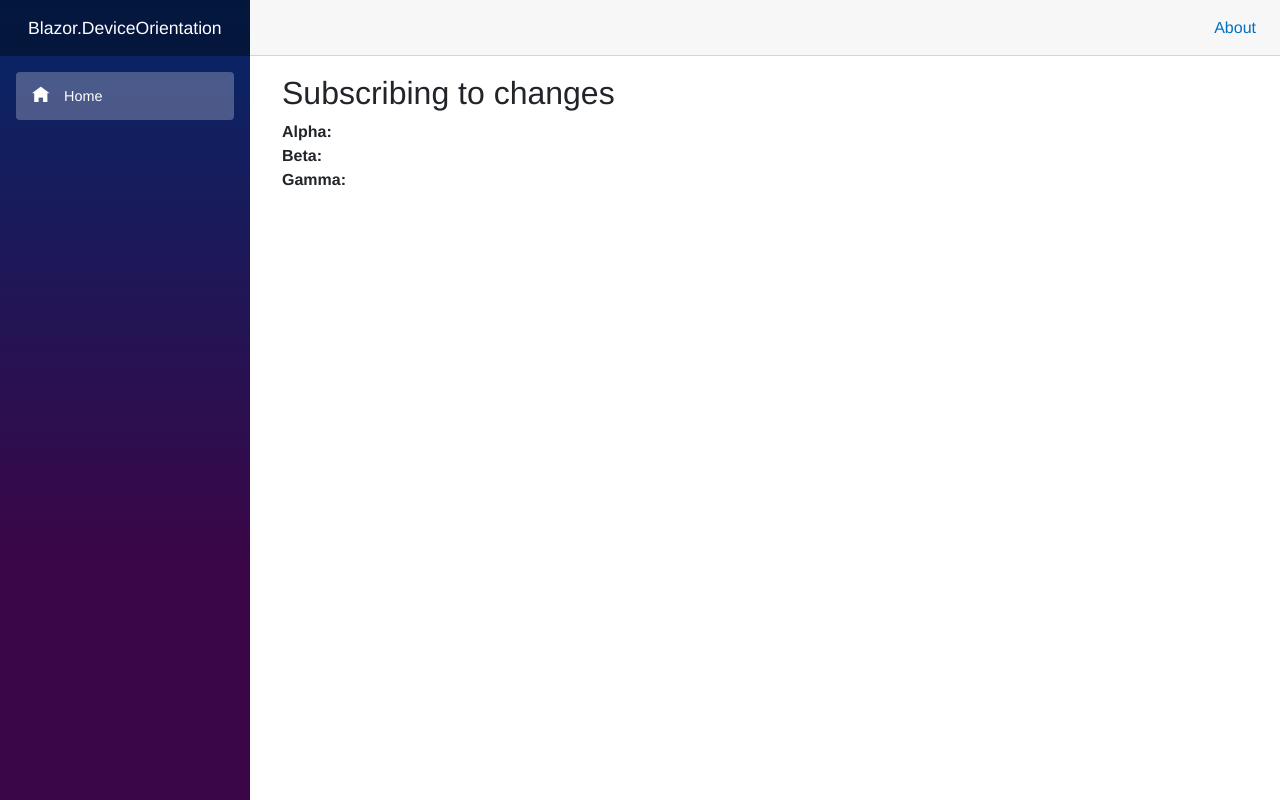
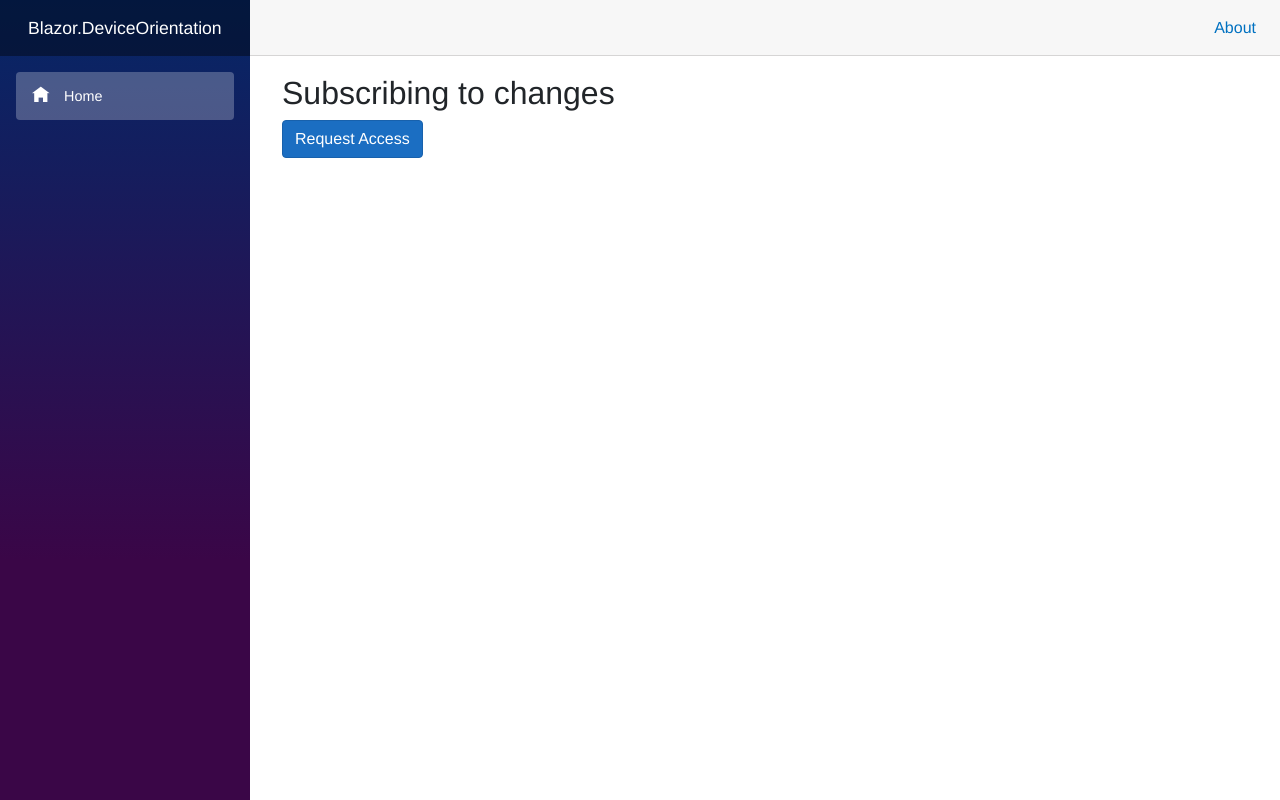
Before and after one commit to KristofferStrube/Blazor.DeviceOrientation, an ASP.NET Core app: page / in a window 1280 px wide. Run offline with ASP.NET Core 8, Linux system fonts and the light colour scheme; style sheets or scripts are compiled from the project's sources.

Commit message:
Made request button

```diff
--- a/samples/KristofferStrube.Blazor.DeviceOrientation.WasmExample/Pages/Index.razor
+++ b/samples/KristofferStrube.Blazor.DeviceOrientation.WasmExample/Pages/Index.razor
@@ -5,17 +5,30 @@
 
 <h2>Subscribing to changes</h2>
 
-<b>Alpha: </b>@deviceOrientation?.Alpha
-<br />
-<b>Beta: </b>@deviceOrientation?.Beta
-<br />
-<b>Gamma: </b>@deviceOrientation?.Gamma
+@if (deviceOrientation is null)
+{
+    <button class="btn btn-primary" @onclick=RequestAccess>Request Access</button>
+}
+else
+{
+    <b>Alpha: </b>
+
+    @deviceOrientation?.Alpha
+    <br />
+    <b>Beta: </b>
+
+    @deviceOrientation?.Beta
+    <br />
+    <b>Gamma: </b>
+
+    @deviceOrientation?.Gamma
+}
 
 
 @code {
     private DeviceOrientationEvent? deviceOrientation;
 
-    protected override void OnInitialized()
+    private void RequestAccess()
     {
         DeviceOrientationService.OnDeviceOrientation += HandleNewOrientation;
     }
```
